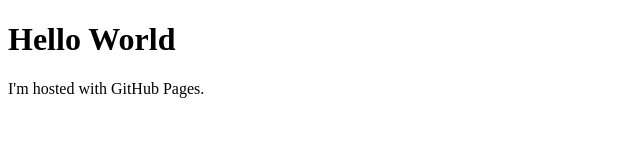
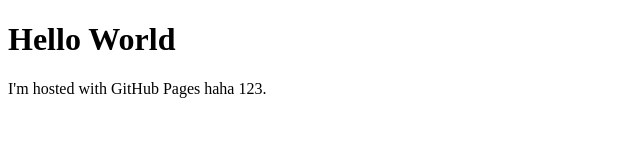
Before and after one commit to minhnguyen27823/congnghephanmem.github.io, a plain HTML site: page index.html in a window 1280 px wide. Shown: the full height of the page, 0-640 px from the left. Drawn offline with Linux system fonts and the light colour scheme.

Commit message:
Update index.html

```diff
--- a/index.html
+++ b/index.html
@@ -2,6 +2,6 @@
 <html>
 <body>
 <h1>Hello World</h1>
-<p>I'm hosted with GitHub Pages.</p>
+<p>I'm hosted with GitHub Pages haha 123.</p>
 </body>
 </html>
```
